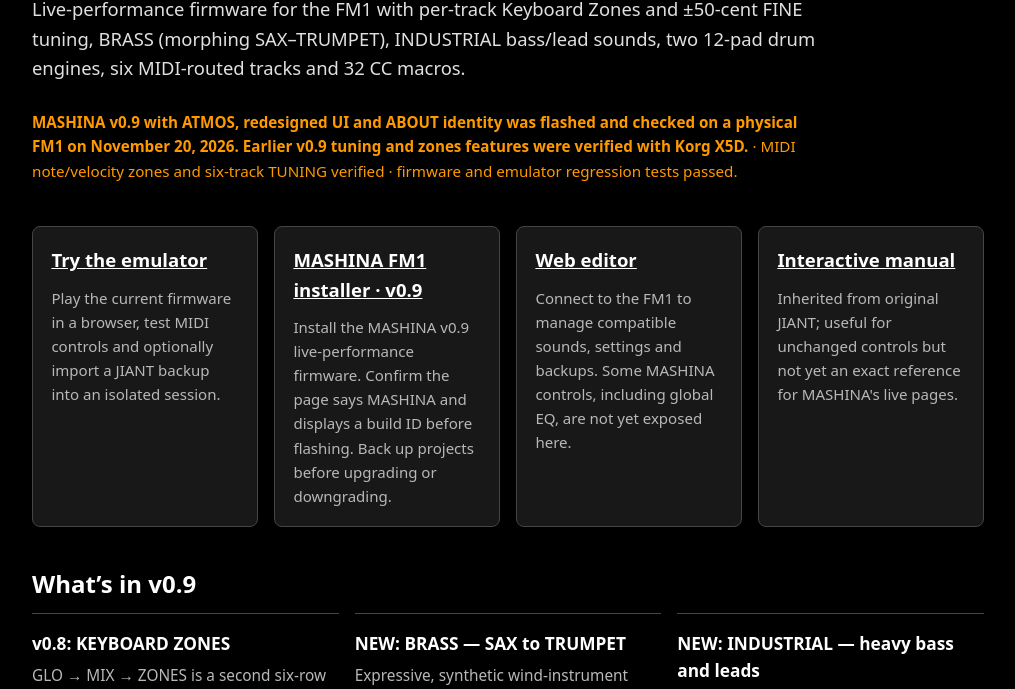
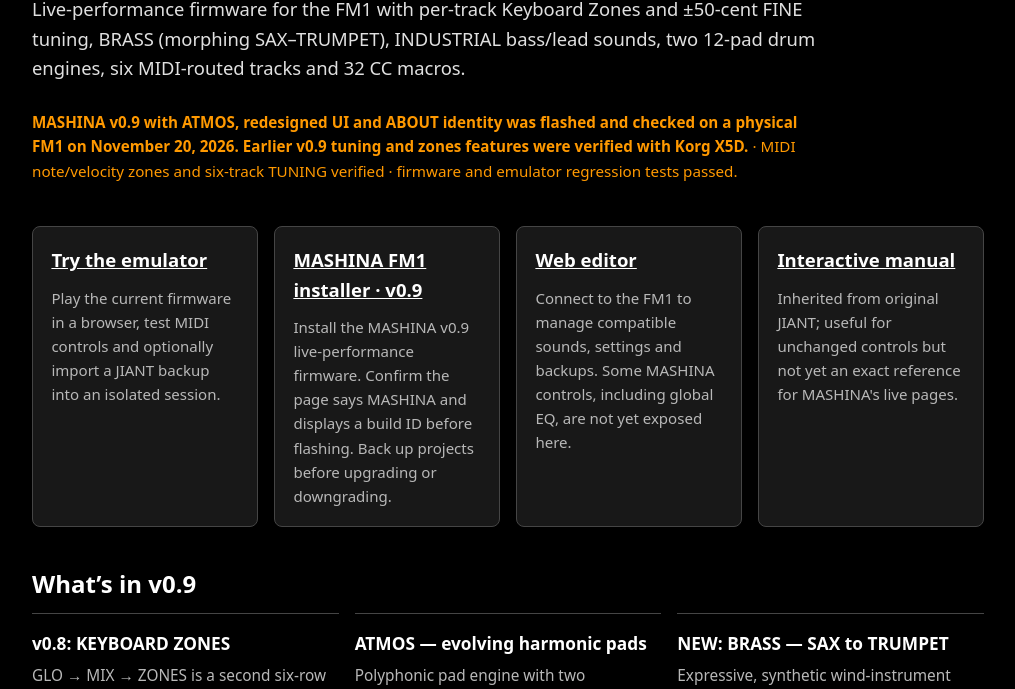
Before and after one commit to MishaMashinaMM/mashina-fm1-fw, a website: page web/drums-home.html in a window 1280 px wide. Shown: the part 185-874 px from the top of the page, without its empty margins (132-1147 px from the left). Drawn offline with Linux system fonts and the light colour scheme.

Commit message:
Docs: include ATMOS in the MASHINA performance feature description

```diff
--- a/web/drums-home.html
+++ b/web/drums-home.html
@@ -52,6 +52,7 @@
   <h2>What’s in v0.9</h2>
   <div class="features">
     <section class="feature"><h3>v0.8: KEYBOARD ZONES</h3><p>GLO → MIX → ZONES is a second six-row mixer-style screen. K1 MIN and K2 MAX define note range; K3 V.MIN and K4 V.MAX define velocity range. Each of six tracks stores its own settings in projects. Same-channel instruments can split or overlap across note and velocity zones with external MIDI. The FM1 built-in keybed still targets the selected track.</p></section>
+    <section class="feature"><h3>ATMOS — evolving harmonic pads</h3><p>Polyphonic pad engine with two oscillators, filters and slow texture movement. EDIT controls include BREATH, MOTION, FLOW and SPREAD; it can be layered with other MASHINA engines through external MIDI.</p></section>
     <section class="feature"><h3>NEW: BRASS — SAX to TRUMPET</h3><p>Expressive, synthetic wind-instrument engine with a continuous 0–127 SAX/TRUMPET morph, pressure, buzz, breath, formant/body shaping and growl. EDIT 3 offers optional FAT, GRIND, METAL and CRUSH. Six factory presets; four-voice engine cap.</p></section>
     <section class="feature"><h3>NEW: INDUSTRIAL — heavy bass and leads</h3><p>Six aggressive presets, dual oscillators, FAT detune, GRIND, METAL, CRUSH and FEED, plus independent WAVE2/MIX/SUB/MODE on EDIT 3. Synth sounds can be combined across MIDI-routed tracks.</p></section>
     <section class="feature"><h3>Two independent 12-pad drum engines</h3><p>DRUM-X retains the original eight sounds and adds independent B2, S2, O2 and T2 instances. DRUM-LAB provides 12 editable synthesized pads and kit-wide shaping controls.</p></section>
```
